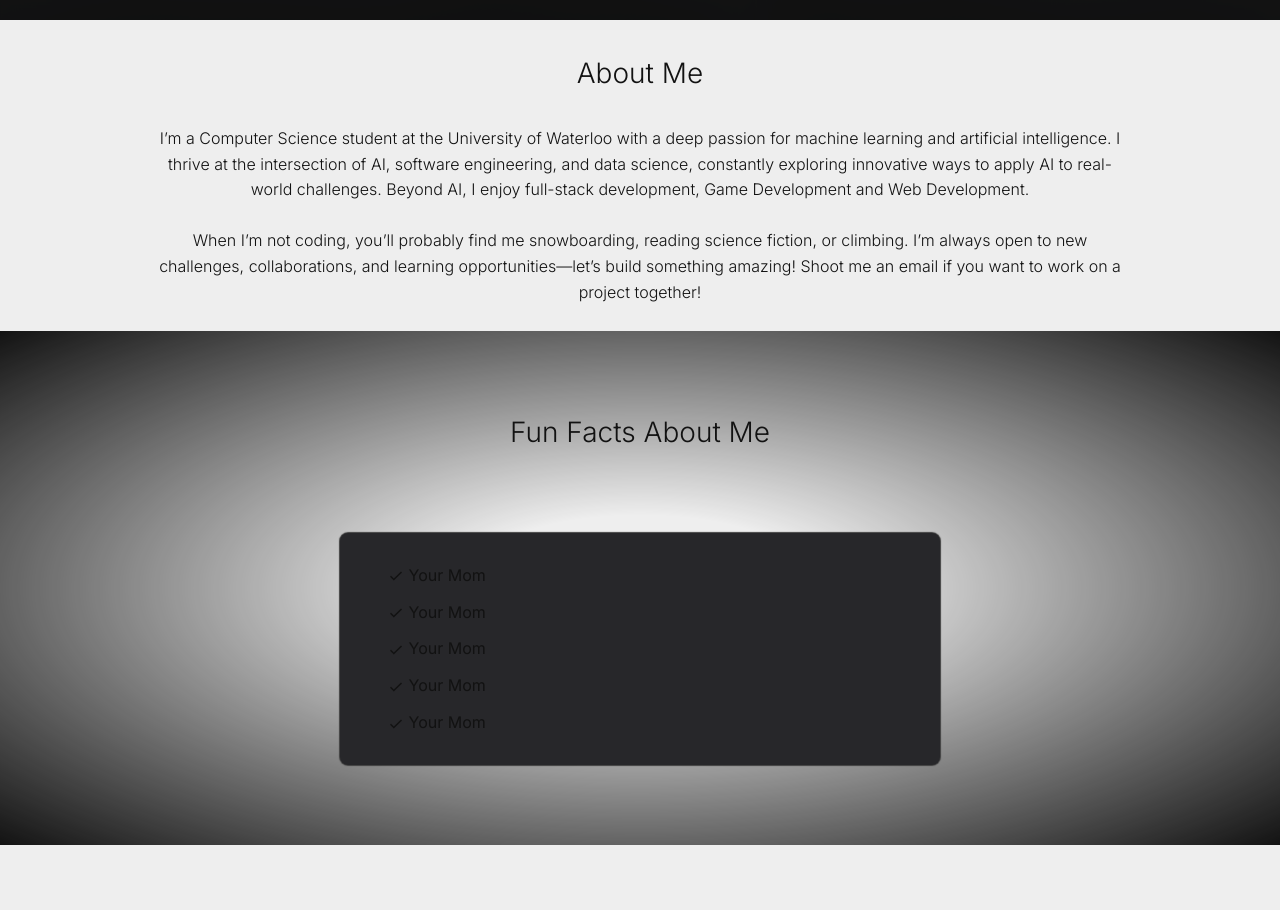
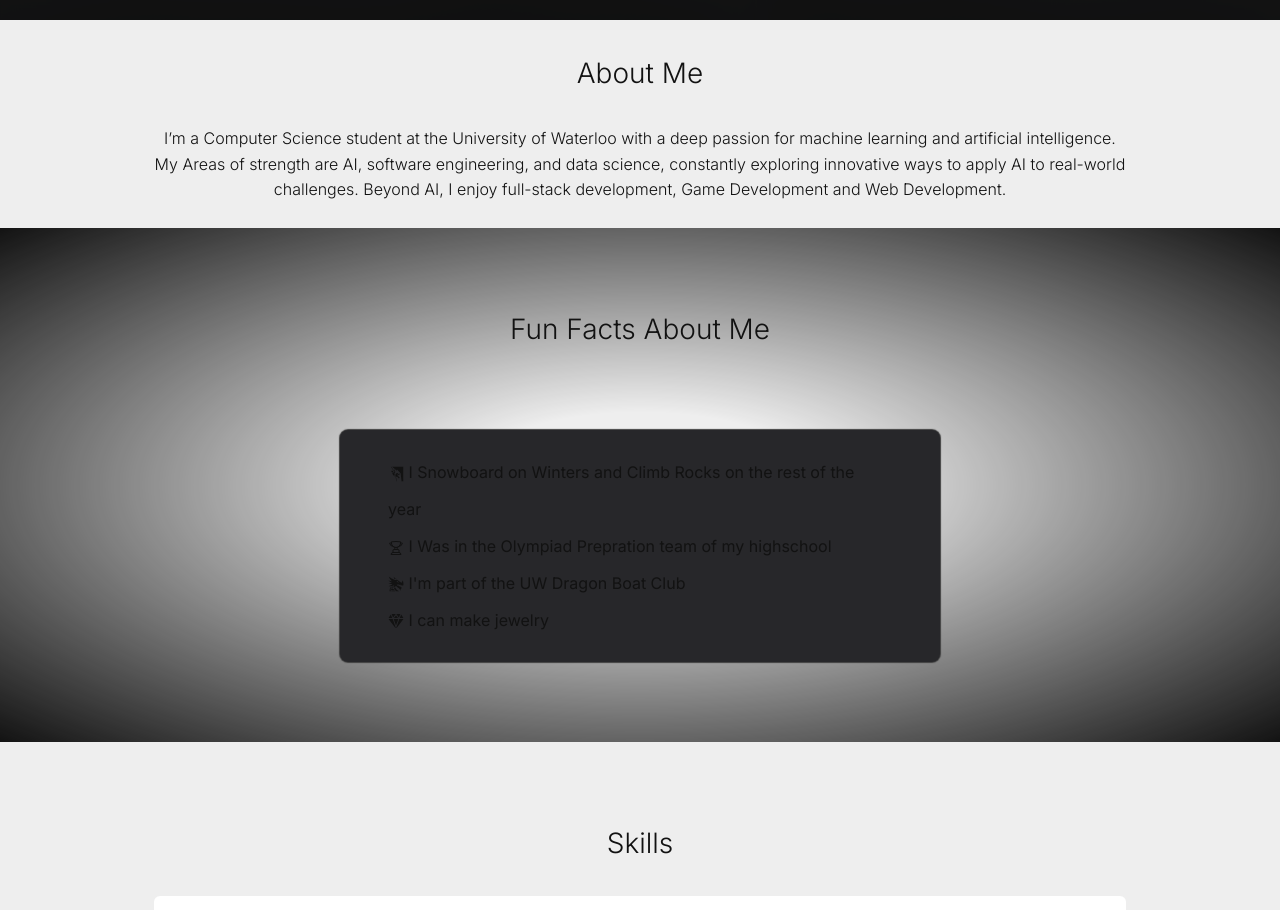
Before and after one commit to Mohammdamin-Sedaghat/Amin-Sedaghat-Portfolio, a Next.js app: page / in a window 1280 px wide. Shown: the part 860-1770 px from the top of the page. Built offline with nearby package versions, Linux system fonts and the light colour scheme.

Commit message:
Updated FunFacts data

```diff
--- a/public/data.json
+++ b/public/data.json
@@ -11,11 +11,15 @@
             },
             {
                 "color": "#2ecc71",
-                "word": "AI Enthusiast"
+                "word": "AI Engineer"
             },
             {
                 "color": "#f1c40f",
                 "word": "Full Stack Developer"
+            },
+            {
+                "color": "#3498db",
+                "word": "Web Developer"
             }
         ],
         "socials": [
@@ -29,7 +33,7 @@
             }
             ,{
                 "name": "Resume",
-                "link": "/"
+                "link": "/Amin_Sedaghat_Resume.pdf"
             },
             {
                 "name": "Instagram",
@@ -39,26 +43,22 @@
     },
     "aboutMe": {
         "paragraphs": [
-            "I’m a Computer Science student at the University of Waterloo with a deep passion for machine learning and artificial intelligence. I thrive at the intersection of AI, software engineering, and data science, constantly exploring innovative ways to apply AI to real-world challenges. Beyond AI, I enjoy full-stack development, Game Development and Web Development.",
-            "When I’m not coding, you’ll probably find me snowboarding, reading science fiction, or climbing. I’m always open to new challenges, collaborations, and learning opportunities—let’s build something amazing! Shoot me an email if you want to work on a project together!"
+            "I’m a Computer Science student at the University of Waterloo with a deep passion for machine learning and artificial intelligence. My Areas of strength are AI, software engineering, and data science, constantly exploring innovative ways to apply AI to real-world challenges. Beyond AI, I enjoy full-stack development, Game Development and Web Development."
         ]
     },
     "RandomFunFacts": {
         "data": [{
-            "icon": "IoMdCheckmark",
-            "description": "Your Mom"
+            "icon": "GiMountainClimbing",
+            "description": "I Snowboard on Winters and Climb Rocks on the rest of the year"
         },{
-            "icon": "IoMdCheckmark",
-            "description": "Your Mom"
+            "icon": "HiOutlineTrophy",
+            "description": "I Was in the Olympiad Prepration team of my highschool"
         },{
-            "icon": "IoMdCheckmark",
-            "description": "Your Mom"
+            "icon": "GiSpikedDragonHead",
+            "description": "I'm part of the UW Dragon Boat Club"
         },{
-            "icon": "IoMdCheckmark",
-            "description": "Your Mom"
-        },{
-            "icon": "IoMdCheckmark",
-            "description": "Your Mom"
+            "icon": "IoDiamond",
+            "description": "I can make jewelry"
         }]
     },
     "projects": {
--- a/src/components/RandomFunFacts.tsx
+++ b/src/components/RandomFunFacts.tsx
@@ -1,14 +1,18 @@
 "use client"
-import { GiMountainClimbing } from "react-icons/gi";
-import { HiOutlineRocketLaunch } from "react-icons/hi2";
-import { IoMdCheckmark } from "react-icons/io";
+import { GiMountainClimbing, GiSpikedDragonHead } from "react-icons/gi";
+import { HiOutlineTrophy } from "react-icons/hi2";
+import { IoDiamond } from "react-icons/io5";
+
 import * as motion from "motion/react-client";
 import { cn } from "@/lib/utils";
 import data from "../../public/data.json"
 import { JSX } from "react";
 
 const icons:Record<string, JSX.Element> = {
-    "IoMdCheckmark": <IoMdCheckmark />
+    "GiMountainClimbing": <GiMountainClimbing />,
+    "HiOutlineTrophy": <HiOutlineTrophy />,
+    "GiSpikedDragonHead": <GiSpikedDragonHead />,
+    "IoDiamond": <IoDiamond />
 }
 
 export default function RandomFunFacts() {
```
